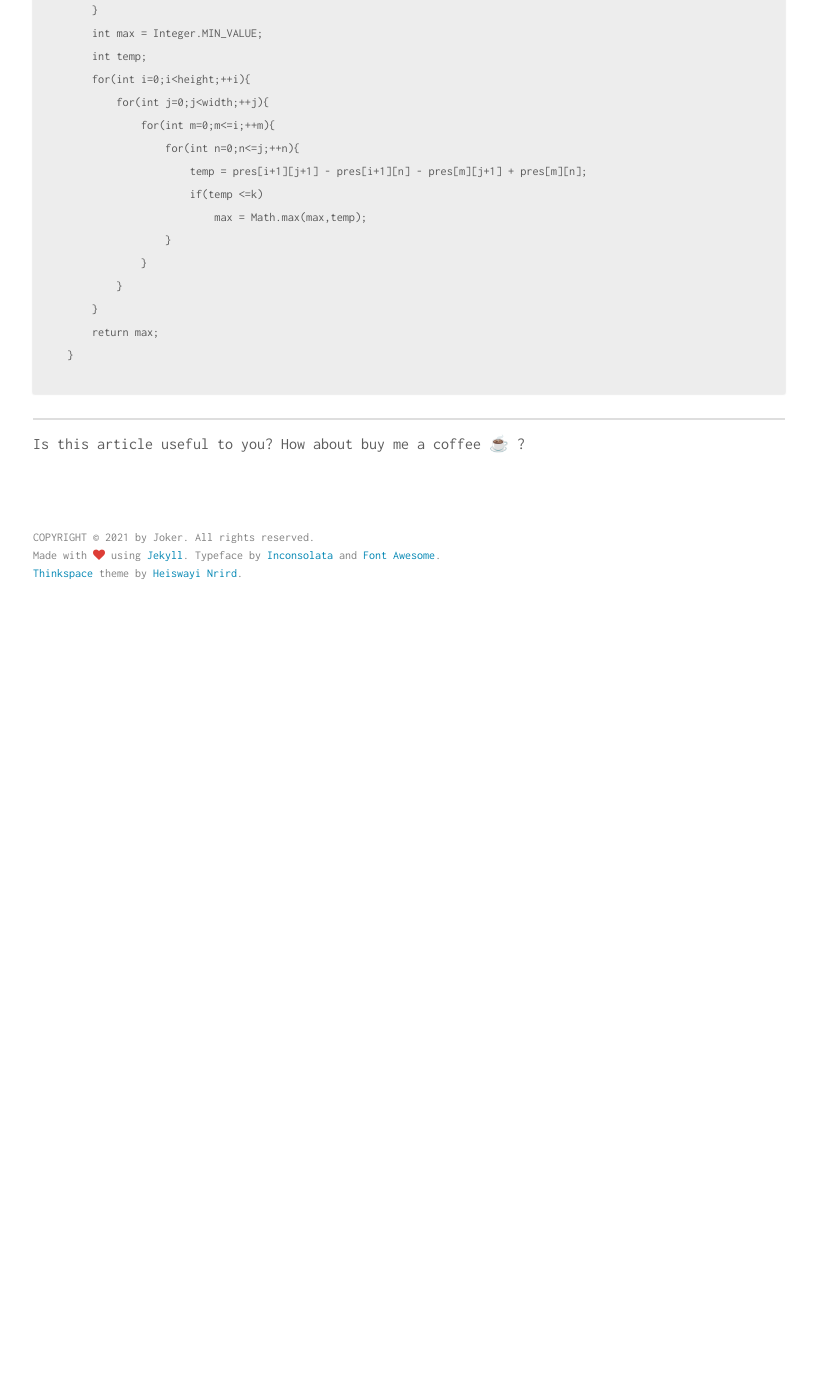
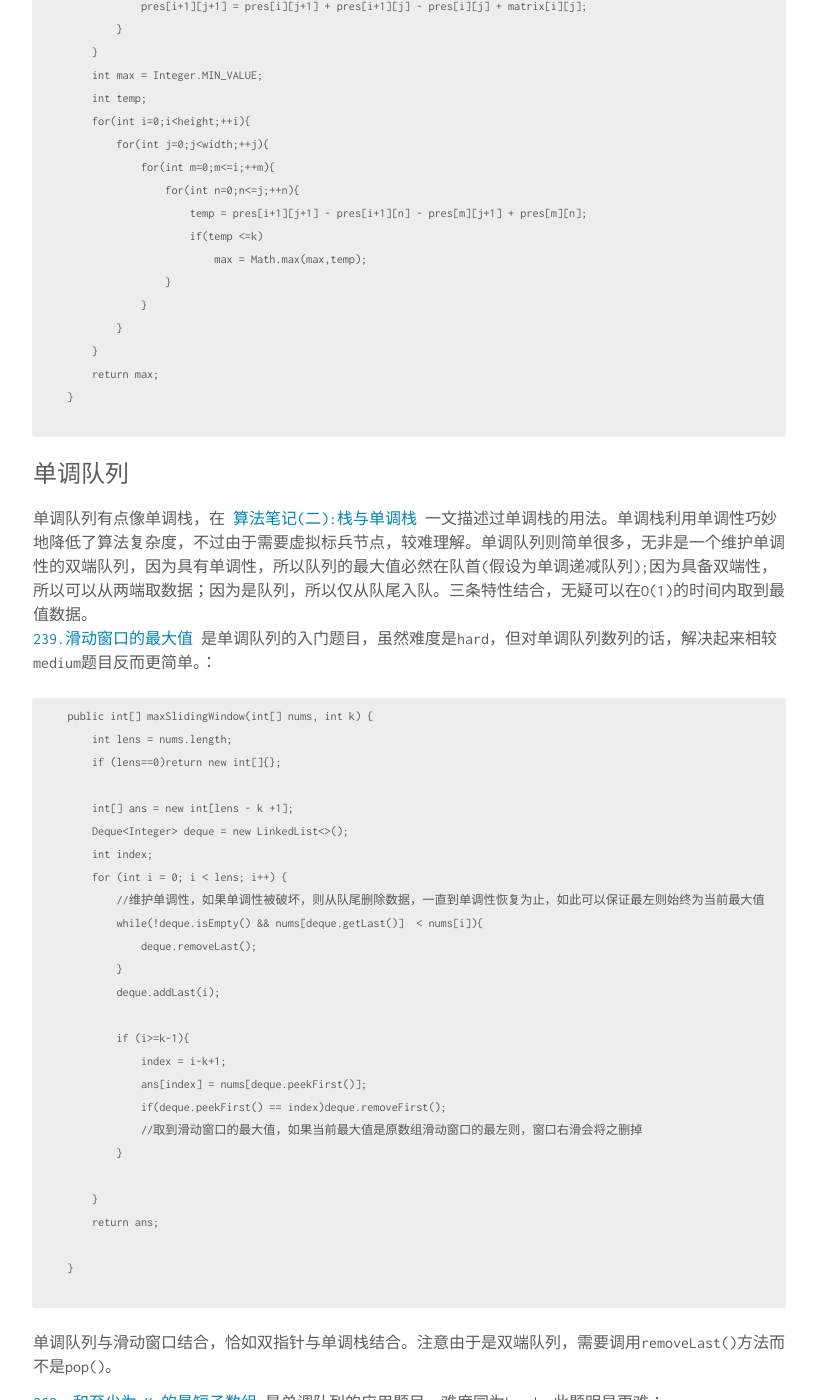
Before and after one commit to rongjoker/rongjoker.github.io, a Jekyll site: the page built from _posts/2021-04-14-algorithem6complexDS.md, in a window 1280 px wide and 1400 px high, scrolled down 3382 px. Shown: the whole window, without its empty margins (231-1048 px from the left). Built offline with Jekyll 4.4.1, drawn with Linux system fonts in a browser that asks for light colours; comment, search, counter and statistics services are not loaded; before the commit the page ends 4012 px from its top, so only the background shows below that; some of the changed text lies outside the part shown.

Commit message:
单调队列

````diff
--- a/_posts/2021-04-14-algorithem6complexDS.md
+++ b/_posts/2021-04-14-algorithem6complexDS.md
@@ -139,3 +138,66 @@ public NumMatrix304(int[][] matrix) {
     }
 
 ```
+
+### 单调队列
+单调队列有点像单调栈，在 [算法笔记(二):栈与单调栈](https://rongjoker.github.io/2020/algorithem2stack/) 一文描述过单调栈的用法。单调栈利用单调性巧妙地降低了算法复杂度，不过由于需要虚拟标兵节点，较难理解。单调队列则简单很多，无非是一个维护单调性的双端队列，因为具有单调性，所以队列的最大值必然在队首(假设为单调递减队列);因为具备双端性，所以可以从两端取数据；因为是队列，所以仅从队尾入队。三条特性结合，无疑可以在O(1)的时间内取到最值数据。<br>
+[239.滑动窗口的最大值](https://leetcode-cn.com/problems/sliding-window-maximum/) 是单调队列的入门题目，虽然难度是hard，但对单调队列数列的话，解决起来相较medium题目反而更简单。：
+```
+    public int[] maxSlidingWindow(int[] nums, int k) {
+        int lens = nums.length;
+        if (lens==0)return new int[]{};
+
+        int[] ans = new int[lens - k +1];
+        Deque<Integer> deque = new LinkedList<>();
+        int index;
+        for (int i = 0; i < lens; i++) {
+            //维护单调性，如果单调性被破坏，则从队尾删除数据，一直到单调性恢复为止，如此可以保证最左则始终为当前最大值
+            while(!deque.isEmpty() && nums[deque.getLast()]  < nums[i]){
+                deque.removeLast();
+            }
+            deque.addLast(i);
+
+            if (i>=k-1){
+                index = i-k+1;
+                ans[index] = nums[deque.peekFirst()];
+                if(deque.peekFirst() == index)deque.removeFirst();
+                //取到滑动窗口的最大值，如果当前最大值是原数组滑动窗口的最左则，窗口右滑会将之删掉
+            }
+
+        }
+        return ans;
+
+    }
+
+```
+单调队列与滑动窗口结合，恰如双指针与单调栈结合。注意由于是双端队列，需要调用removeLast()方法而不是pop()。
+<br>
+
+[862. 和至少为 K 的最短子数组](https://leetcode-cn.com/problems/shortest-subarray-with-sum-at-least-k/) 是单调队列的应用题目，难度同为hard，此题明显更难：
+```
+  public int shortestSubarray(int[] A, int K) {
+          int len = A.length;
+          long[] prefixs = new long[len+1];//前缀和
+          for (int i = 0; i < len; ++i)
+              prefixs[i+1] = prefixs[i] + (long) A[i];
+
+          int ans = len+1;
+          Deque<Integer> deque = new LinkedList<>();//双端队列+单调性
+
+          for (int y = 0; y < prefixs.length; ++y) {
+              //如果现在队列里存在更大的前缀，说明当前值是负数，那么后续满足条件的，肯定在负数这个点的后面,保存前面大的数据就没有用，维持单调即可
+              // 比如4,-1,2,1查找和大于等于6，则前缀和为0，4，3，5，6；在6满足条件，前面的4完全没必要
+              while (!deque.isEmpty() && prefixs[y] <= prefixs[deque.getLast()])
+                  deque.removeLast();
+              //左边的满足条件，记录位移后即可删掉，右侧再移动，如果遇到与左边的相减满足条件，肯定宽度比当前的要大，故可以删除，因为是单调递增，所以左右不满足，左右之间的肯定也不满足，继续向右移动即可
+              while (!deque.isEmpty() && prefixs[y] >= prefixs[deque.getFirst()] + K)
+                  ans = Math.min(ans, y - deque.removeFirst());
+
+              deque.addLast(y);
+          }
+
+          return ans < len+1 ? ans : -1;
+      }
+
+```
+这个题目实际实现上，与上一个题目几乎完全相同。或者说，单调队列的题目都大致如此。细节的差异，其一此题没有滑动窗口的概念，而是要记录最短的那个长度，故记录后直接删掉队首即可；其二由于是前缀和，这个单调队列必然是单调递增，与上一个题目相反。
````
Also changed, not shown: other parts of _posts/2021-04-14-algorithem6complexDS.md (+1 -2 lines).
